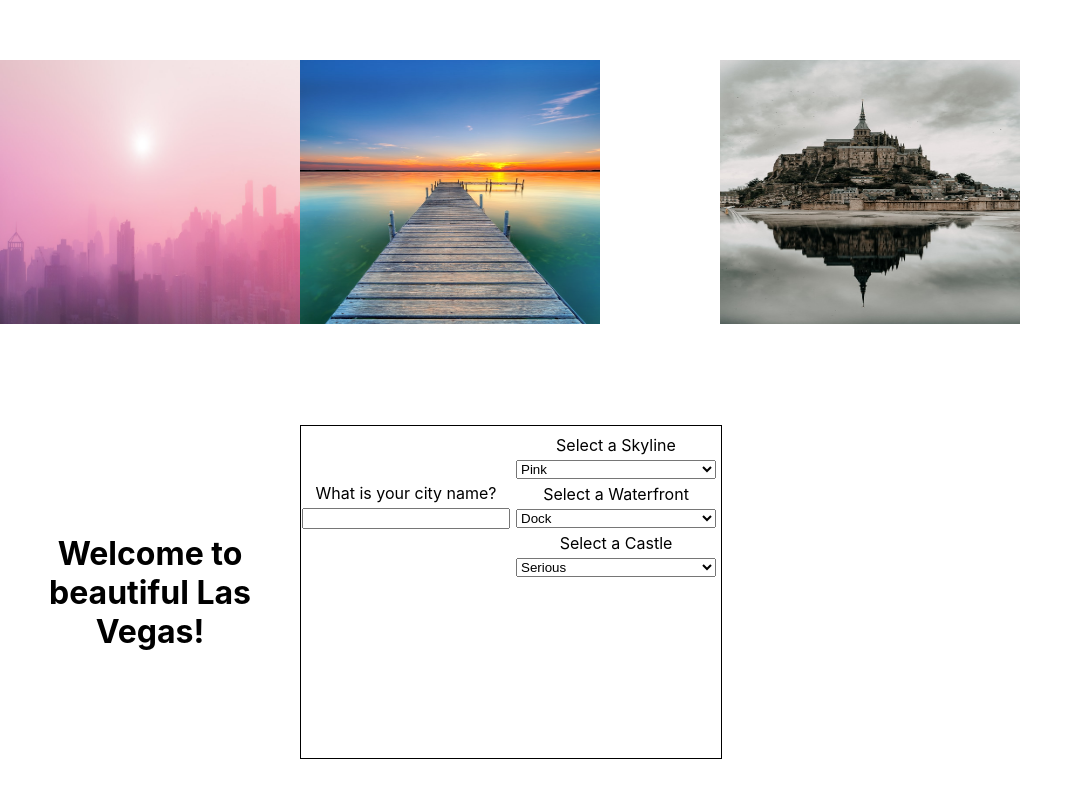
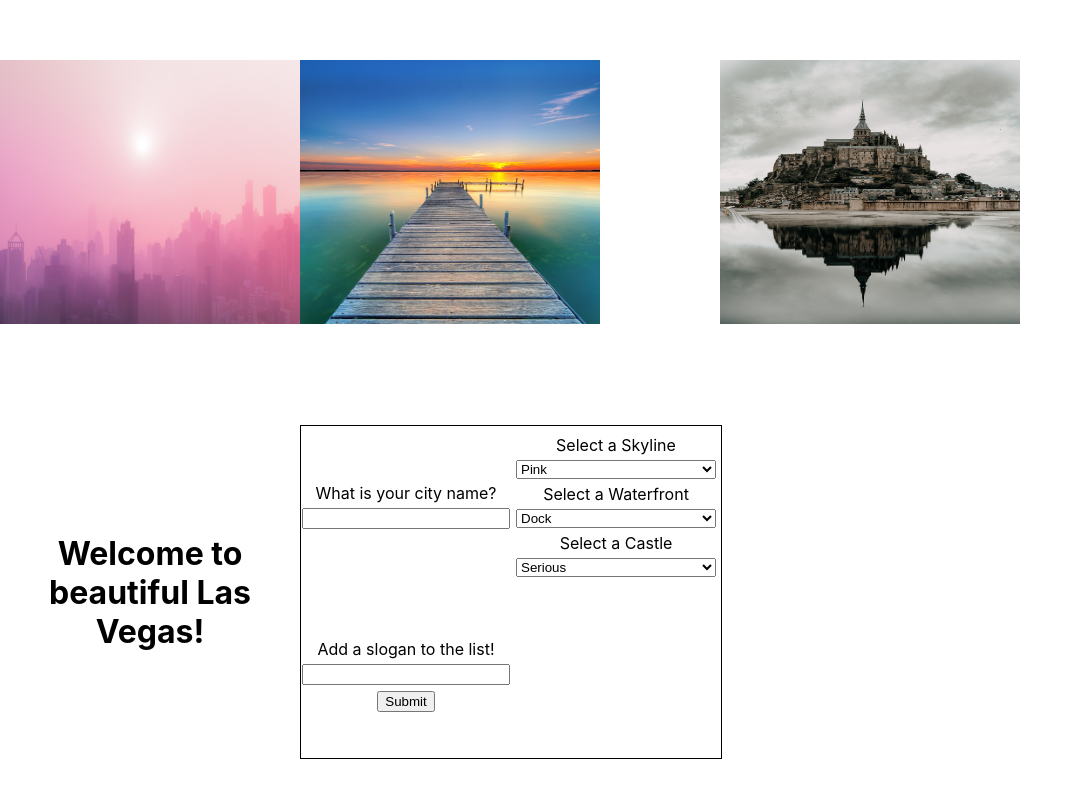
Before and after one commit to CadillacJack42/react-city-builder-half-baked, a React (Create React App) app: page / in a window 1280 px wide. Shown: the whole page, without its empty margins (0-1083 px from the left). Built offline with nearby package versions, Linux system fonts and the light colour scheme.

Commit message:
feat: add new slogan form push new string to slogan array

```diff
--- a/src/App.js
+++ b/src/App.js
@@ -45,6 +45,10 @@ function App() {
           <CastleDropdown setCastleId={setCastleId}/>
         </section>
         {/* here, the SloganForm component takes in the setSlogans state handler function and the slogans array that live in state */}
+        <SloganForm
+          setSlogans={setSlogans}
+          slogans={slogans}
+        />
         {/* here, the SloganList component takes the array of slogans that lives in state */}
 
       </div>
--- a/src/SloganForm.js
+++ b/src/SloganForm.js
@@ -1,9 +1,15 @@
-export default function SloganForm(props) {
+import { useState } from 'react/cjs/react.development';
+
+export default function SloganForm({ setSlogans, slogans }) {
+  const [newSlogan, setNewSlogan] = useState('');
   // React forms are a pain!
   // Track the sloganInput form state with a useState hook
 
   function handleSubmit(e) {
     e.preventDefault();
+
+    setSlogans([...slogans, newSlogan]);
+    setNewSlogan('');
 
     // This component takes in a prop called setSlogans, which is a function that takes in an array of slogans.
     // Also, this component also takes in a prop called slogans, which is an arry of strings. //// On submit call the setSlogans state with a new array that is a copy of the old array with the new slogan immutably added to the end
@@ -11,14 +17,18 @@ export default function SloganForm(props) {
     // set the sloganInput form state to an empty string to reset the form
   }
 
+  const handleChange = (e) => {
+    setNewSlogan(e.target.value);
+  };
+
   return (
     <section>
       {/* on submit, call the handleSubmit function, defined above */}
-      <form>
+      <form onSubmit={handleSubmit}>
         Add a slogan to the list!
         {/* on change, set the sloganInput in state to be the input value */}
         {/* also, weirdly, set the value of this input to the sloganInput tracked in state to make this a 'controlled' form input */}
-        <input />
+        <input required value={newSlogan} onChange={handleChange}/>
         <button>Submit</button>
       </form>
     </section>
```
